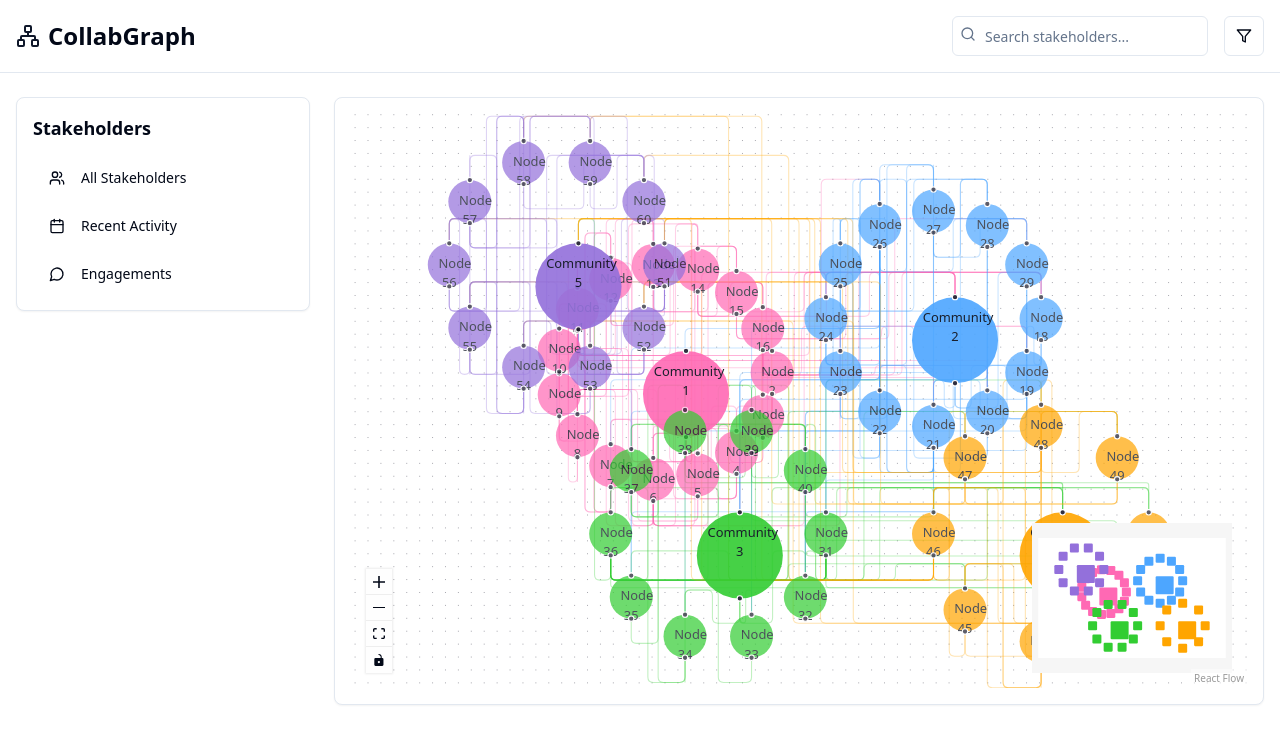
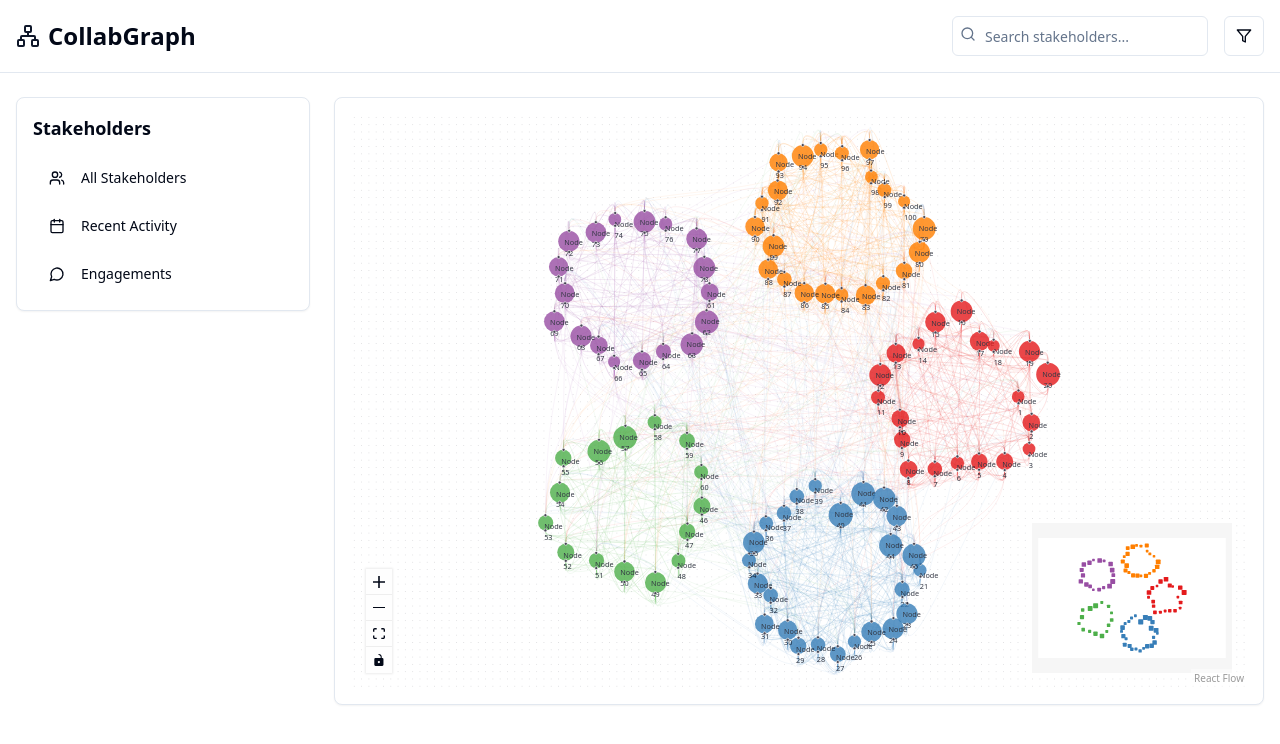
Before and after one commit to romanzarkhin/c-169307, a React (Vite) app: page / in a window 1280 px wide. Shown: the top 744 px of the page. Built offline with nearby package versions, Linux system fonts and the light colour scheme.

Commit message:
Improve graph visualization
The current graph visualization does not resemble a Gephi graph.  This commit aims to improve the visualization.

```diff
--- a/src/components/NetworkGraph.tsx
+++ b/src/components/NetworkGraph.tsx
@@ -1,5 +1,5 @@
 
-import { useState, useCallback } from "react";
+import { useState, useCallback, useLayoutEffect } from "react";
 import {
   ReactFlow,
   MiniMap,
@@ -14,59 +14,49 @@ import {
 } from "@xyflow/react";
 import "@xyflow/react/dist/style.css";
 
-// Generate a collection of nodes representing different communities
+// Generate nodes with force-directed positioning
 const generateNodes = () => {
   const communities = [
-    { color: "#ff69b4", count: 15, centerX: 250, centerY: 250 }, // Pink community
-    { color: "#4da6ff", count: 12, centerX: 500, centerY: 200 }, // Blue community
-    { color: "#32cd32", count: 10, centerX: 300, centerY: 400 }, // Green community
-    { color: "#ffa500", count: 8, centerX: 600, centerY: 400 }, // Orange community
-    { color: "#9370db", count: 10, centerX: 150, centerY: 150 }, // Purple community
+    { color: "#E41A1C", count: 20 }, // Red community
+    { color: "#377EB8", count: 25 }, // Blue community
+    { color: "#4DAF4A", count: 15 }, // Green community
+    { color: "#984EA3", count: 18 }, // Purple community
+    { color: "#FF7F00", count: 22 }, // Orange community
   ];
 
   const nodes: Node[] = [];
   let nodeId = 1;
 
+  // Calculate initial positions using a rough circular layout
   communities.forEach((community, communityIndex) => {
-    // Create central node for the community
-    const centralNode = {
-      id: `${nodeId}`,
-      data: {
-        label: `Community ${communityIndex + 1}`,
-      },
-      position: { x: community.centerX, y: community.centerY },
-      style: {
-        background: community.color,
-        width: 80,
-        height: 80,
-        borderRadius: '50%',
-        border: 'none',
-        opacity: 0.9,
-      },
-    };
-    nodes.push(centralNode);
-    nodeId++;
+    const angleStep = (2 * Math.PI) / communities.length;
+    const communityAngle = angleStep * communityIndex;
+    const communityRadius = 300;
+    const centerX = 400 + communityRadius * Math.cos(communityAngle);
+    const centerY = 300 + communityRadius * Math.sin(communityAngle);
 
-    // Create satellite nodes
     for (let i = 0; i < community.count; i++) {
       const angle = (2 * Math.PI * i) / community.count;
-      const radius = 100;
-      const x = community.centerX + radius * Math.cos(angle);
-      const y = community.centerY + radius * Math.sin(angle);
+      const radius = 100 + Math.random() * 50;
+      const x = centerX + radius * Math.cos(angle);
+      const y = centerY + radius * Math.sin(angle);
+
+      const nodeSize = Math.random() * 20 + 20; // Variable node sizes
 
       nodes.push({
         id: `${nodeId}`,
         data: {
           label: `Node ${nodeId}`,
+          community: communityIndex,
         },
         position: { x, y },
         style: {
           background: community.color,
-          width: 40,
-          height: 40,
+          width: nodeSize,
+          height: nodeSize,
           borderRadius: '50%',
           border: 'none',
-          opacity: 0.7,
+          opacity: 0.8,
         },
       });
       nodeId++;
@@ -76,28 +66,37 @@ const generateNodes = () => {
   return nodes;
 };
 
-// Generate edges between nodes
+// Generate edges with community-based connections
 const generateEdges = (nodes: Node[]) => {
   const edges: Edge[] = [];
   let edgeId = 1;
 
-  nodes.forEach((source, sourceIndex) => {
-    // Connect to nodes in the same community
-    const communitySize = sourceIndex % 5 === 0 ? 15 : 5;
-    for (let i = sourceIndex + 1; i < sourceIndex + communitySize && i < nodes.length; i++) {
-      if (Math.random() > 0.3) { // 70% chance to create an edge
+  // Create community-based connections
+  nodes.forEach((source) => {
+    nodes.forEach((target) => {
+      if (source.id !== target.id) {
+        const sourceCommunity = source.data.community;
+        const targetCommunity = target.data.community;
+
+        // Higher probability for intra-community edges
+        const probability = sourceCommunity === targetCommunity ? 0.3 : 0.05;
+
+        if (Math.random() < probability) {
+          const opacity = sourceCommunity === targetCommunity ? 0.2 : 0.1;
           edges.push({
             id: `e${edgeId}`,
             source: source.id,
-          target: nodes[i].id,
+            target: target.id,
             style: {
               stroke: source.style?.background as string,
-            opacity: 0.3,
+              opacity,
+              strokeWidth: 1,
             },
           });
           edgeId++;
         }
       }
+    });
   });
 
   return edges;
@@ -128,7 +127,7 @@ const NetworkGraph = () => {
         minZoom={0.2}
         maxZoom={4}
         defaultEdgeOptions={{
-          type: 'smoothstep',
+          type: 'default', // Using straight lines instead of curves
           animated: false,
         }}
       >
```
Lines whose indentation alone changed are shown as unchanged.
